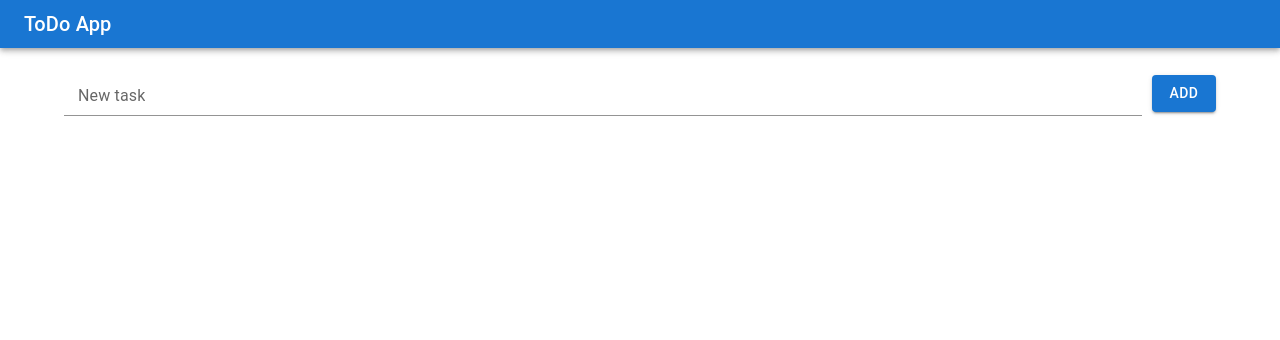
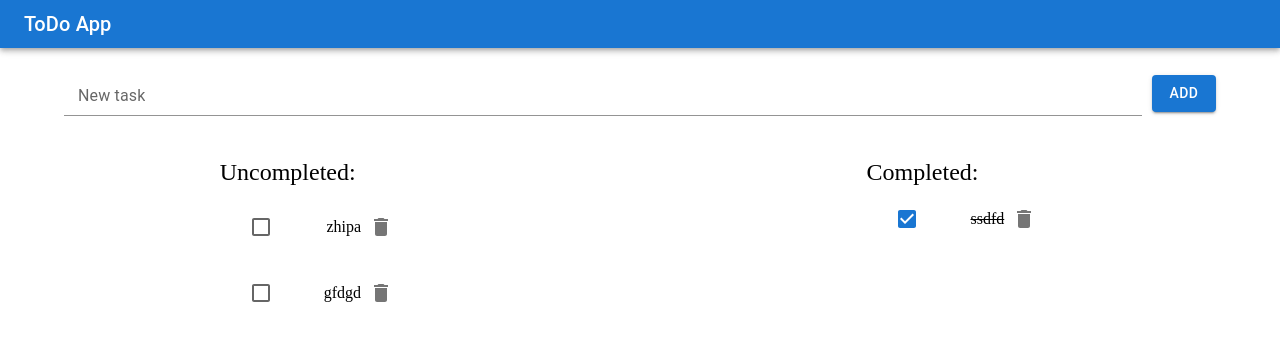
Before and after one commit to su8ject/to-do, a React (Create React App) app: page / in a window 1280 px wide. Shown: the top 340 px of the page. Built offline with nearby package versions, Linux system fonts and the light colour scheme.

Commit message:
almost done -_-

```diff
--- a/package.json
+++ b/package.json
@@ -12,9 +12,12 @@
     "@testing-library/jest-dom": "^5.16.5",
     "@testing-library/react": "^13.4.0",
     "@testing-library/user-event": "^13.5.0",
+    "classnames": "^2.3.2",
     "react": "^18.2.0",
     "react-dom": "^18.2.0",
+    "react-redux": "^8.0.5",
     "react-scripts": "5.0.1",
+    "redux": "^4.2.0",
     "styled-components": "^5.3.6",
     "web-vitals": "^2.1.4"
   },
--- a/src/App.js
+++ b/src/App.js
@@ -1,18 +1,75 @@
-import { Button, Container } from "@mui/material";
+import { Container, List } from "@mui/material";
+import { useDispatch, useSelector } from "react-redux";
 import { Header } from "./header";
+import { Item } from "./item";
 import { NewTask } from "./newTask";
 import "./style/index.scss";
 
 export function App() {
+  const dispatch = useDispatch();
+  const uncompleted = useSelector((state) => state.uncompleted);
+  const completed = useSelector((state) => state.completed);
+
+  const addCompleted = (task) => {
+    dispatch({
+      type: "ADD_COMPLETED",
+      payload: task,
+    });
+    dispatch({ type: "DELETE_UNCOMPLETED", payload: task });
+  };
+
+  const returnToUncompleted = (task) => {
+    dispatch({ type: "ADD_UNCOMPLETED", payload: task });
+    dispatch({
+      type: "DELETE_COMPLETED",
+      payload: task,
+    });
+  };
+
+  const deleteUncompleted = (task) => {
+    dispatch({ type: "DELETE_UNCOMPLETED", payload: task });
+  };
+
+  const deleteCompleted = (task) => {
+    dispatch({ type: "DELETE_COMPLETED", payload: task });
+  };
+
   return (
     <div className="App">
       <Header />
       <Container fixed className="container">
-        <div className="row">
-          <NewTask />
-          <Button variant="contained">ADD</Button>
+        <NewTask />
+      </Container>
+      <div className="columns">
+        <div className="column">
+          <h2>Uncompleted:</h2>
+          <List
+            sx={{ width: "100%", maxWidth: 360, bgcolor: "background.paper" }}
+          >
+            {uncompleted.map((task, id) => (
+              <Item
+                checked={false}
+                onClick={() => addCompleted(task)}
+                deleteItem={() => deleteUncompleted(task)}
+                task={task}
+                key={id}
+              />
+            ))}
+          </List>
         </div>
-      </Container>
+        <div className="column">
+          <h2>Completed:</h2>
+          {completed.map((task, id) => (
+            <Item
+              checked={true}
+              onClick={() => returnToUncompleted(task)}
+              deleteItem={() => deleteCompleted(task)}
+              task={task}
+              key={id}
+            />
+          ))}
+        </div>
+      </div>
     </div>
   );
 }
--- a/src/index.js
+++ b/src/index.js
@@ -1,5 +1,45 @@
 import ReactDOM from "react-dom/client";
+import { Provider } from "react-redux";
+import { createStore } from "redux";
 import { App } from "./App";
 
+const defaultState = {
+  uncompleted: ["zhipa", "gfdgd"],
+  completed: ["ssdfd"],
+};
+
+const reducer = (state = defaultState, action) => {
+  switch (action.type) {
+    case "ADD_UNCOMPLETED":
+      return { ...state, uncompleted: [...state.uncompleted, action.payload] };
+
+    case "ADD_COMPLETED":
+      return { ...state, completed: [...state.completed, action.payload] };
+
+    case "DELETE_UNCOMPLETED":
+      return {
+        ...state,
+        uncompleted: state.uncompleted.filter(
+          (task) => task !== action.payload
+        ),
+      };
+
+    case "DELETE_COMPLETED":
+      return {
+        ...state,
+        completed: state.completed.filter((task) => task !== action.payload),
+      };
+
+    default:
+      return state;
+  }
+};
+
+const store = createStore(reducer);
+
 const root = ReactDOM.createRoot(document.getElementById("root"));
-root.render(<App />);
+root.render(
+  <Provider store={store}>
+    <App />
+  </Provider>
+);
--- /dev/null
+++ b/src/item.js
@@ -0,0 +1,30 @@
+import {
+  Checkbox,
+  IconButton,
+  ListItem,
+  ListItemButton,
+  ListItemIcon,
+} from "@mui/material";
+import DeleteIcon from "@mui/icons-material/Delete";
+import cn from "classnames";
+
+export const Item = ({ checked, onClick, task, deleteItem }) => {
+  return (
+    <ListItem>
+      <ListItemButton role={undefined} dense>
+        <ListItemIcon>
+          <Checkbox
+            edge="start"
+            checked={checked}
+            disableRipple
+            onClick={onClick}
+          />
+        </ListItemIcon>
+      </ListItemButton>
+      <span className={cn({ crossed: checked })}>{task}</span>
+      <IconButton aria-label="delete" onClick={deleteItem}>
+        <DeleteIcon />
+      </IconButton>
+    </ListItem>
+  );
+};
--- a/src/newTask.js
+++ b/src/newTask.js
@@ -1,4 +1,5 @@
 import {
+  Button,
   FormControl,
   FormHelperText,
   Input,
@@ -8,8 +9,11 @@ import {
 import IconButton from "@mui/material/IconButton";
 import DeleteIcon from "@mui/icons-material/Delete";
 import { useState } from "react";
+import { useDispatch } from "react-redux";
 
 export const NewTask = () => {
+  const dispatch = useDispatch();
+
   const [error, setError] = useState(false);
   const [value, setValue] = useState("");
 
@@ -22,12 +26,18 @@ export const NewTask = () => {
     setError(value ? false : true);
   };
 
-  const onClick = () => {
+  const deleteValue = () => {
     setValue("");
     setError(true);
   };
 
+  const onClick = () => {
+    dispatch({ type: "ADD_UNCOMPLETED", payload: value });
+    setValue("");
+  };
+
   return (
+    <div className="row">
       <FormControl variant="outlined" error={error} className="col">
         <InputLabel htmlFor="outlined-adornment-password">New task</InputLabel>
         <Input
@@ -36,7 +46,7 @@ export const NewTask = () => {
           id="outlined-adornment-password"
           endAdornment={
             <InputAdornment position="end">
-            <IconButton aria-label="delete" onClick={() => onClick()}>
+              <IconButton aria-label="delete" onClick={() => deleteValue()}>
                 {value ? <DeleteIcon /> : null}
               </IconButton>
             </InputAdornment>
@@ -48,5 +58,9 @@ export const NewTask = () => {
           {error ? "Text is required!" : ""}
         </FormHelperText>
       </FormControl>
+      <Button variant="contained" onClick={onClick}>
+        ADD
+      </Button>
+    </div>
   );
 };
--- a/src/style/index.scss
+++ b/src/style/index.scss
@@ -11,7 +11,7 @@
   flex-wrap: wrap;
   gap: 10px;
   align-items: center;
-  justify-content: center;
+  justify-content: space-around;
 }
 
 .col {
@@ -19,3 +19,20 @@
   flex-grow: 1;
   max-width: 100%;
 }
+
+.column {
+  display: flex;
+  flex-direction: column;
+}
+
+.columns {
+  display: flex;
+  flex-wrap: wrap;
+  gap: 10px;
+  justify-content: space-around;
+  padding-top: 40px;
+}
+
+.crossed {
+  text-decoration: line-through;
+}
```
Also changed, not shown: 1 other file (tests, documents, lock files or other folders). Lines whose indentation alone changed are shown as unchanged.
